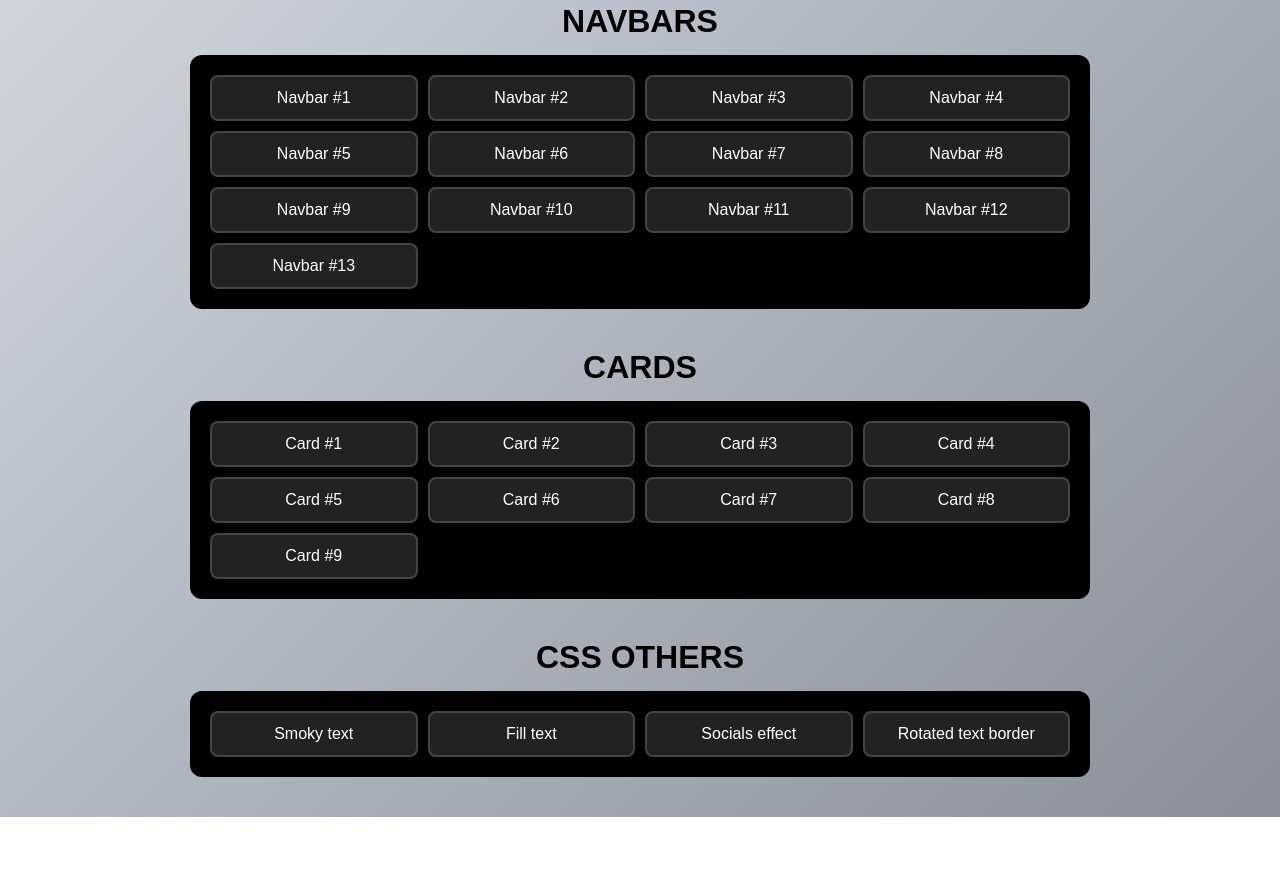
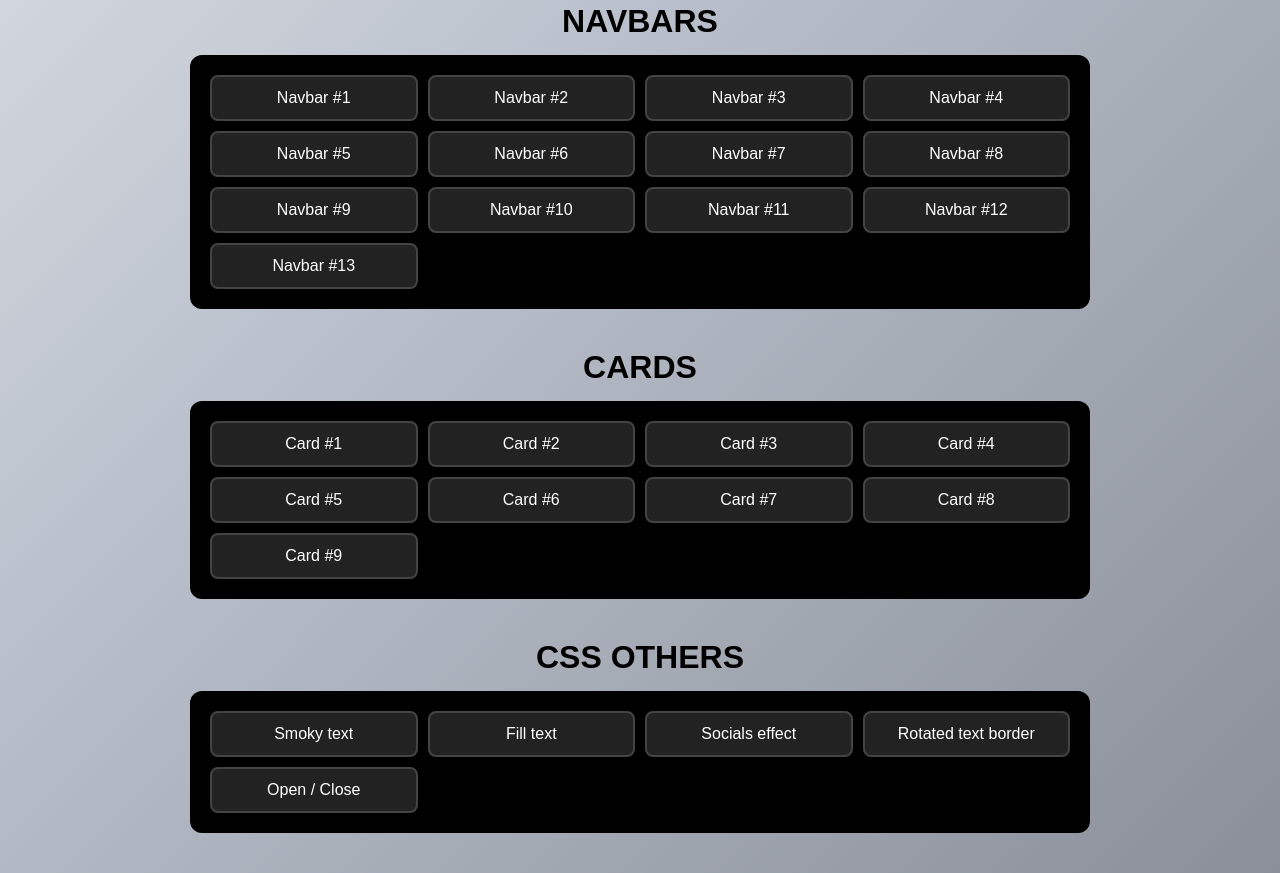
Before and after one commit to andrew-dev-p/css-js-animations, a plain HTML site: page index.html in a window 1280 px wide. Shown: the part 879-1752 px from the top of the page. Before the commit the page ends 1696 px from the top, so only its background shows below. Drawn offline with Linux system fonts and the light colour scheme.

Commit message:
Add Open/Close effect with HTML and CSS

```diff
--- a/index.html
+++ b/index.html
@@ -223,6 +223,9 @@
           <li class="grid-item">
             <a href="rotated-text-border" class="btn">Rotated text border</a>
           </li>
+          <li class="grid-item">
+            <a href="open-close" class="btn">Open / Close</a>
+          </li>
         </ul>
       </section>
     </div>
--- /dev/null
+++ b/open-close/style.css
@@ -0,0 +1,48 @@
+@import url("https://fonts.googleapis.com/css2?family=Just+Another+Hand&display=swap");
+
+body {
+  margin: 0;
+  padding: 0;
+  display: flex;
+  justify-content: center;
+  align-items: center;
+  height: 100vh;
+  font-family: "Just Another Hand";
+  overflow: hidden;
+  background: #9b59b6;
+}
+
+ul {
+  margin: 0;
+  padding: 0;
+  font-size: 10em;
+  display: flex;
+  color: #fff;
+  cursor: pointer;
+}
+
+li {
+  list-style: none;
+  transition: 0.5s;
+}
+ul:hover li {
+  transform: rotate(180deg);
+}
+
+ul:hover li:last-child {
+  transition-delay: 0.5s;
+}
+li span {
+  transition: 0.5s;
+  display: inline-block;
+}
+
+ul:hover li:last-child span:nth-child(2) {
+  transform: rotate(180deg) translateY(-25px);
+  transition-delay: 1s;
+}
+
+ul:hover li:last-child span:nth-child(1) {
+  transform: rotate(90deg) translateY(10px);
+  transition-delay: 1.5s;
+}
```
Also changed, not shown: open-close/index.html (added, +14 -0 lines).
